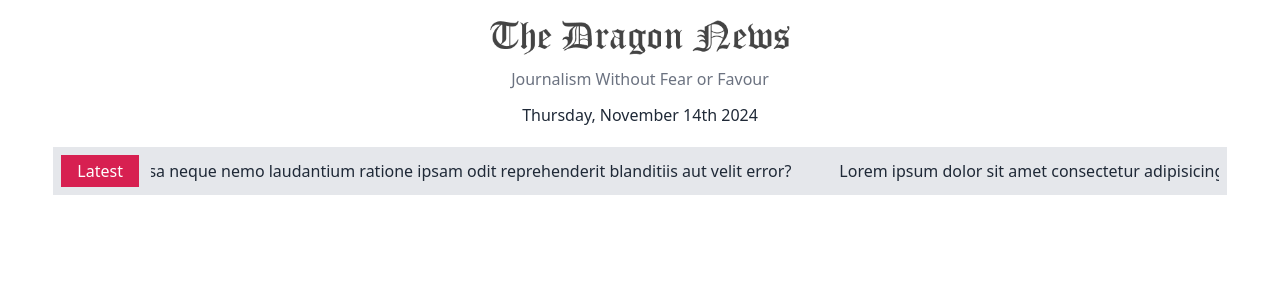
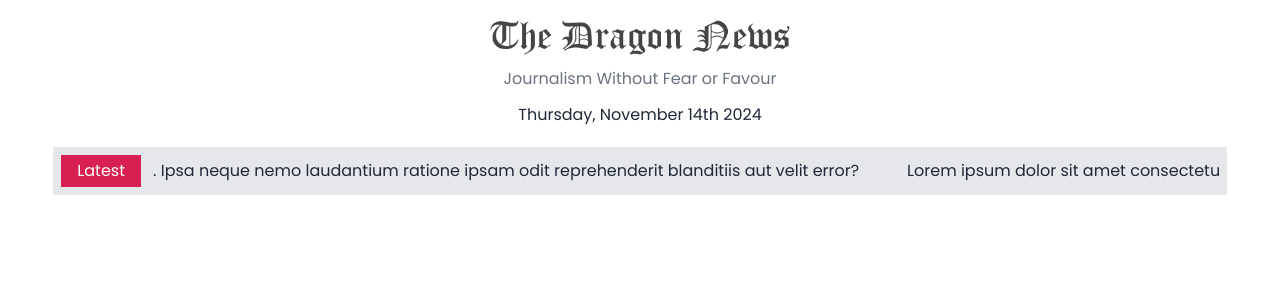
Before and after one commit to Purnendu-sarkar/dragon-news, a React (Vite) app: page / in a window 1280 px wide. Shown: the top 300 px of the page. Built offline with nearby package versions, Linux system fonts and the light colour scheme.

Commit message:
Font Family Added.

```diff
--- a/src/index.css
+++ b/src/index.css
@@ -1,3 +1,5 @@
+@import url('https://fonts.googleapis.com/css2?family=Poppins:ital,wght@0,100;0,200;0,300;0,400;0,500;0,600;0,700;0,800;0,900;1,100;1,200;1,300;1,400;1,500;1,600;1,700;1,800;1,900&display=swap');
+
 @tailwind base;
 @tailwind components;
 @tailwind utilities;
--- a/src/layouts/HomeLayout.jsx
+++ b/src/layouts/HomeLayout.jsx
@@ -4,7 +4,7 @@
 
 const HomeLayout = () => {
     return (
-        <div>
+        <div className='font-Poppins'>
             <header>
                 <Header></Header>
                 <section className='w-11/12 mx-auto'>
--- a/tailwind.config.js
+++ b/tailwind.config.js
@@ -5,7 +5,7 @@
     "./src/**/*.{js,ts,jsx,tsx}",
   ],
   theme: {
-    extend: {},
+    extend: {fontFamily: {Poppins : ["Poppins", "sans-serif"]},},
   },
   plugins: [
     require('daisyui'),
```
